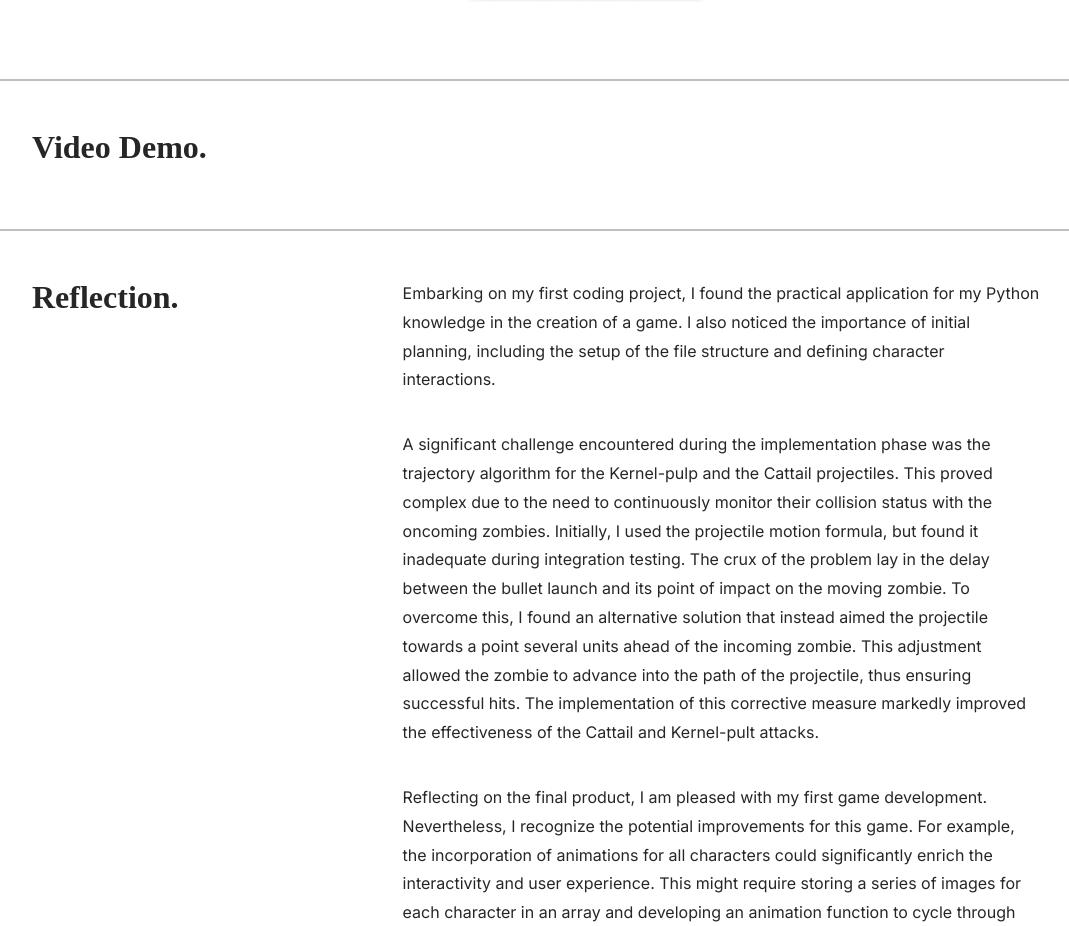
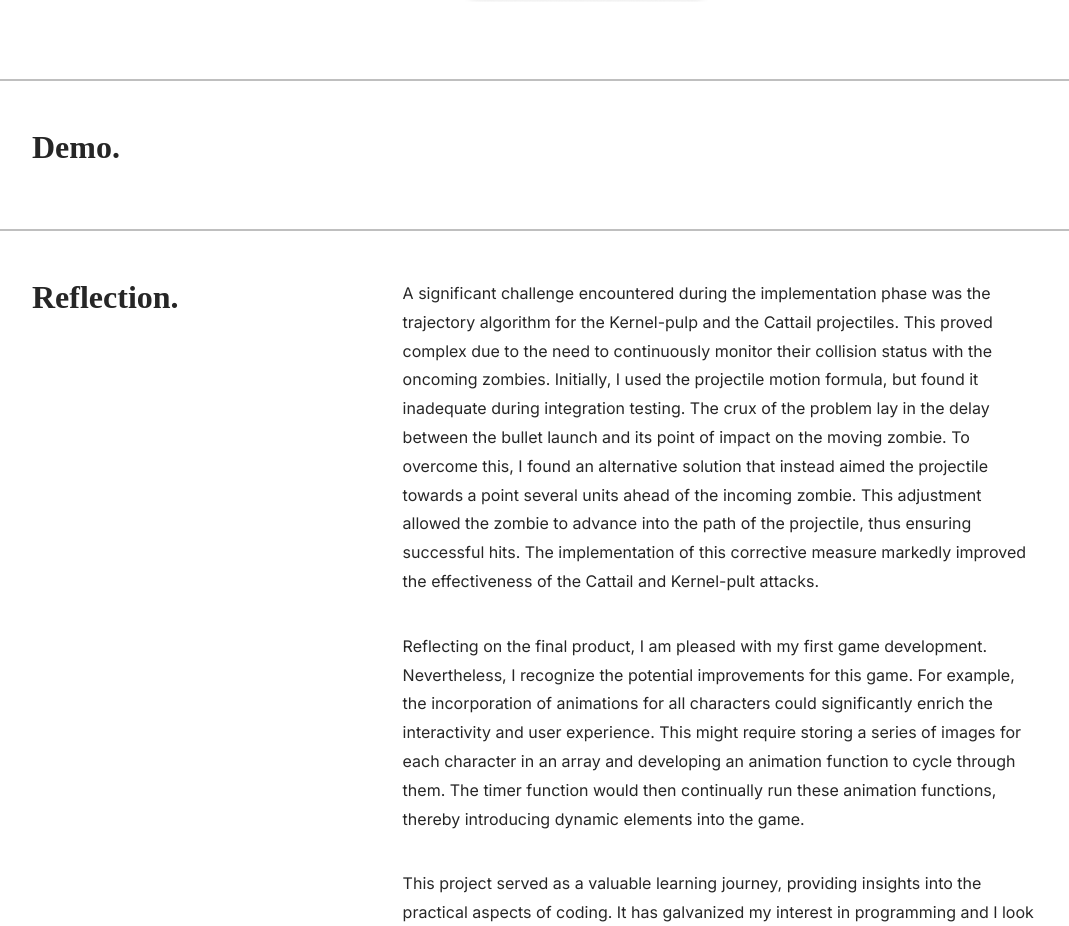
Before and after one commit to SapheSab3r/anqi-portfolio, a React (Create React App) app: page /project/2 in a window 1280 px wide. Shown: the part 2880-3806 px from the top of the page, without its empty margins (104-1173 px from the left). Built offline with nearby package versions, Linux system fonts and the light colour scheme; a web font is replaced by a local one.

Commit message:
changed the project name

```diff
--- a/src/components/workData/Data.js
+++ b/src/components/workData/Data.js
@@ -11,7 +11,7 @@ const GalleryData = [
     },
     {
         id: 2,
-        title: "Tetris Clone",
+        title: "Tetris",
         image: 'img/tetris.png',
         year: "Jun.2021 - Jul.2021",
         role: ["Back-end developer"],
--- a/src/pages/Tetris.js
+++ b/src/pages/Tetris.js
@@ -110,7 +110,7 @@ export default function Tetris() {
         <hr></hr>
         <div className="body-container">
           <div className="body-left">
-            <h2 className="left-heading">Video Demo.</h2>
+            <h2 className="left-heading">Demo.</h2>
           </div>
 
           <div className="body-right">
@@ -129,8 +129,6 @@ export default function Tetris() {
 
           <div className="body-right">
             <div className="para">
-              <p>Embarking on my first coding project, I found the practical application for my Python knowledge in the creation of a game. I also noticed the importance of initial planning, including the setup of the file structure and defining character interactions.</p>
-              <br></br>
               <p>A significant challenge encountered during the implementation phase was the trajectory algorithm for the Kernel-pulp and the Cattail projectiles. This proved complex due to the need to continuously monitor their collision status with the oncoming zombies. Initially, I used the projectile motion formula, but found it inadequate during integration testing. The crux of the problem lay in the delay between the bullet launch and its point of impact on the moving zombie. To overcome this, I found an alternative solution that instead aimed the projectile towards a point several units ahead of the incoming zombie. This adjustment allowed the zombie to advance into the path of the projectile, thus ensuring successful hits. The implementation of this corrective measure markedly improved the effectiveness of the Cattail and Kernel-pult attacks.</p>
               <br></br>
               <p>Reflecting on the final product, I am pleased with my first game development. Nevertheless, I recognize the potential improvements for this game. For example, the incorporation of animations for all characters could significantly enrich the interactivity and user experience. This might require storing a series of images for each character in an array and developing an animation function to cycle through them. The timer function would then continually run these animation functions, thereby introducing dynamic elements into the game.</p>
```
